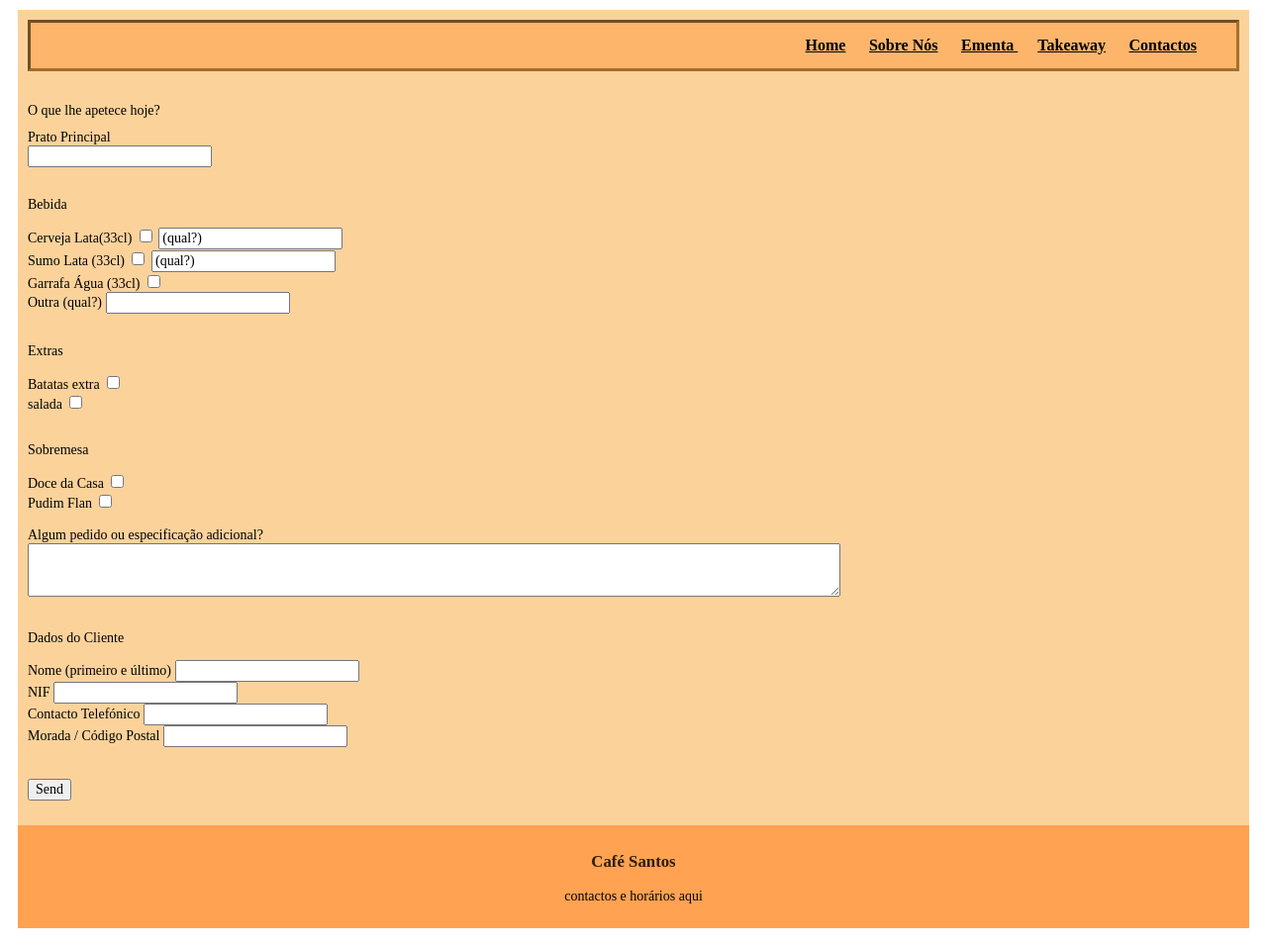
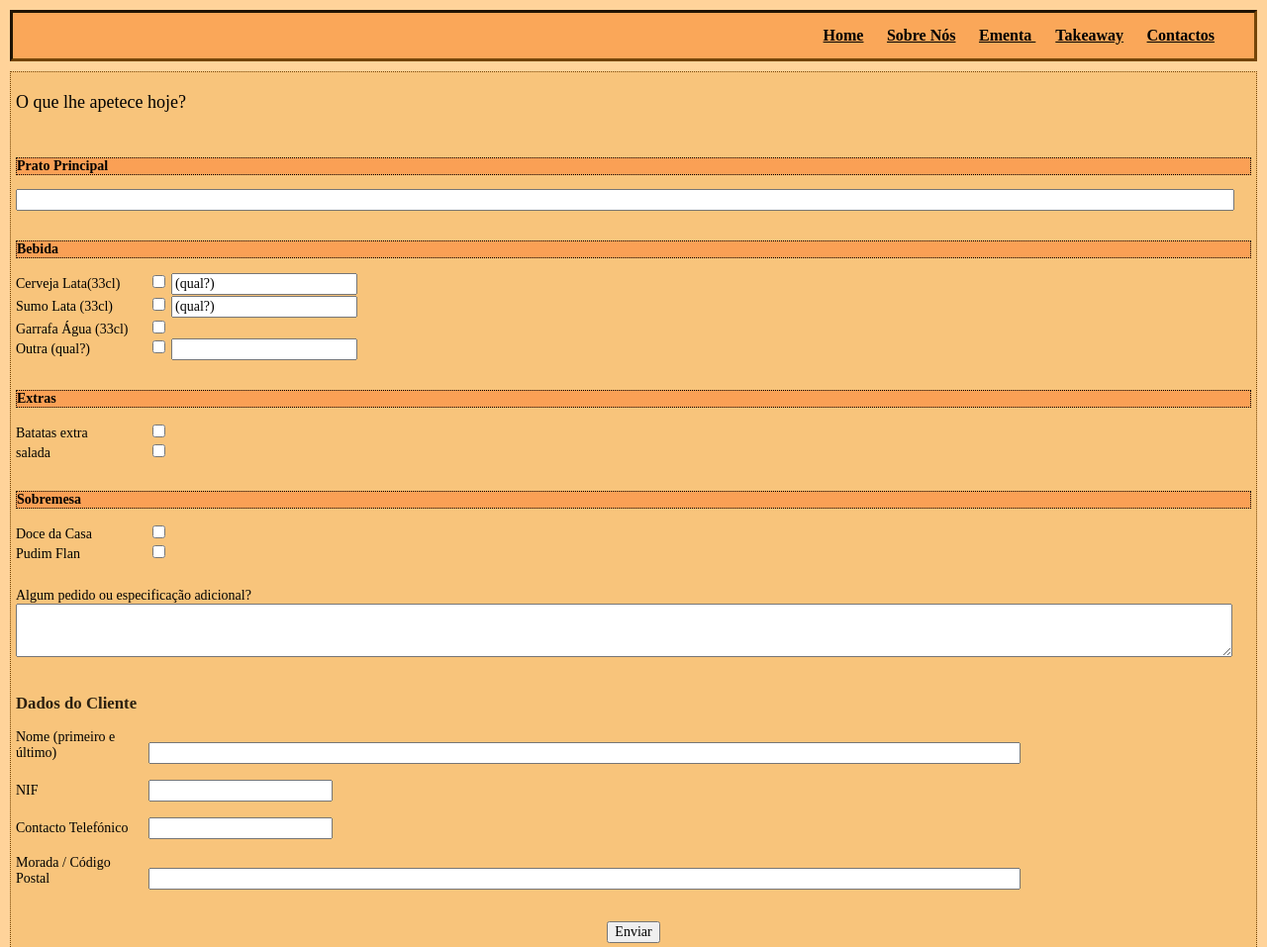
Before and after one commit to APereira23/cafe-regio, a plain HTML site: page pages/takeaway/takeaway.html in a window 1280 px wide. Shown: the top 957 px of the page at 99% size. Drawn offline with Linux system fonts and the light colour scheme.

Commit message:
Finish Takeaway page formatting

```diff
--- a/pages/menu/styles.css
+++ b/pages/menu/styles.css
@@ -15,7 +15,6 @@ body {
 
 header {
   background-color: #ffd39a;
-  margin: 10px;
   padding: 5px;
   margin-bottom: -10px;
 
@@ -114,7 +113,9 @@ td {
   text-align: center;
 }
 
-
+.iva {
+ padding-bottom: 40px;
+}
 
 
 footer {
@@ -122,6 +123,7 @@ footer {
   padding: 10px;
   margin: 10px;
   margin-top: 12px;
+  margin-bottom: 0px;
   text-align: center;
 }
 
--- a/pages/takeaway/styles.css
+++ b/pages/takeaway/styles.css
@@ -3,15 +3,21 @@
   font-family: "Times New Roman", sans-serif;
   font-size: 14px;
   font-weight: 500;
+  ;
+}
+
+body {
+  background-color: #ffd39a;
+  margin: 0px;
 }
 
 /* header */
 
 header {
-  background-color: #fab760a0;
-  margin: 10px;
+  background-color: #ffd39a;
   padding: 5px;
   margin-bottom: -10px;
+
 }
 
 .subtitle {
@@ -21,8 +27,8 @@ header {
 }
 
 nav {
-  background-color: #ff770050;
-  border: #744508a0;
+  background-color: #faa759;
+  border: #744508;
   border-style:inset;
   text-align: right;
   padding-right: 30px;
@@ -40,54 +46,109 @@ li {
   font-weight: bolder;
 }
 
-/*Main*/
+/* main */
+main {
+  background-color: #ffd39a;
+  padding: 0px;
+  margin: 10px;
+  margin-bottom: -12px;
+}
+
+/* pedido */
+
+.form {
+  border: dotted 1px #744508;
+  background-color: rgba(224, 146, 20, 0.229);
+  padding: 5px;
+}
+
+#prato-principal {
+  width: 98%;
+}
+
+.form h1 {
+  font-size: 18px;
+}
+
+#hide {
+  display: none;
+}
+
+.form-subtitle {
+  font-weight: 700;
+  background-color: #ff4d004f;
+  border: dotted 1px;
+}
+
+label {
+  display: inline-block;
+  width: 120px;
+  padding-right: 10px;
+}
 
 
-main {
-  background-color: #fab760a0;
-  padding: 10px;
-  margin: 10px;
-  margin-bottom: -12px;
-  padding-bottom: 25px;
+.item .textbox {
+  width: 180px;
 }
+
+.comentario {
+  width: 100%;
+  margin-top: 10px;
+}
+
+#comentario {
+  width: 98%;
+}
+
+.dados {
+  display: block;
+}
+
+#dadosnome,
+#morada {
+  width: 70%;
+}
+
+.send {
+  text-align: center;
+  margin-bottom: 30px;
+}
+
+/* dados-cliente */
+
 
 
 /* footer */
 
 footer {
-  background-color: #ff7700ae;
+  background-color: #faa759;
   padding: 10px;
   margin: 10px;
   margin-top: 12px;
+  margin-bottom: 0px;
   text-align: center;
 }
 
+
 /* mobile */
 
-@media only screen and (max-width:900px) {
+@media only screen and (max-width:480px) {
 
 nav
   {
-  text-align: center;
-  margin: 0px;
+  justify-content: center;
+  padding-right: 0%;
   }
 
-li
+ul
   {
-  display:contents;
-
-  }
-
-#nav-takeaway,
-#nav-sobre
-  {
-  display: none;
+  padding-left: 0%;
+  text-align: center;
   }
 
 .navlink
   {
-  margin: 3px;
-  font-size: 12px;
+  font-size: 10px;
   font-weight: bolder;
   }
 
--- a/pages/takeaway/takeaway.html
+++ b/pages/takeaway/takeaway.html
@@ -22,75 +22,100 @@
     </header>
 
     <main>
-      <section id="form">
-        <div id="pedido">
+      <section class="form">
+        <div>
           <h1>O que lhe apetece hoje?</h1>
+          <br>
           <form action="../pages/submissions.html" method="POST">
-            <label for="prato-principal">Prato Principal</label>
-              <br>
-              <input type="text" name="prato-principal"
+            <p class="form-subtitle">Prato Principal</p>
+            <label id="hide"  class="form-subtitle" for="prato-principal"></label>
+              <input id="prato-principal" type="text" name="prato-principal"
               title="Indique o prato pretendido" required>
             <br>
             <br>
-            <p><strong>Bebida</strong></p>
+            <p class="form-subtitle">Bebida</p>
+              <span class="item">
                 <label for="cerveja">Cerveja Lata(33cl)</label>
-              <input id="cerveja" name="bebida" type="checkbox" value="cerveja">
-                <input id="cerveja" name="bebida" type="text" value="(qual?)">
+                <input class="checkbox" id="cerveja" name="bebida" type="checkbox" value="cerveja">
+                  <input class="textbox" id="cerveja" name="bebida" type="text" value="(qual?)">
+              </span>
               <br>
+              <span class="item">
                 <label for="sumo">Sumo Lata (33cl)</label>
-              <input id="sumo" name="bebida" type="checkbox" value="sumo">
-                <input id="sumo" name="bebida" type="text" value="(qual?)">
+                <input class="checkbox" id="sumo" name="bebida" type="checkbox" value="sumo">
+                  <input class="textbox" id="sumo" name="bebida" type="text" value="(qual?)">
+              </span>
               <br>
+              <span class="item">
                 <label for="agua">Garrafa Água (33cl)</label>
-              <input id="agua" name="bebida" type="checkbox" value="agua">
+                <input class="checkbox" id="agua" name="bebida" type="checkbox" value="agua">
+              </span>
               <br>
+              <span class="item">
                 <label for="outra">Outra (qual?)</label>
-              <input id="outra" name="bebida" type="text">
+                <input class="checkbox" id="outra" name="bebida" type="checkbox" value="outra">
+                  <input class="textbox" id="outra" name="bebida" type="text">
+              </span>
               <br><br>
 
-            <p><strong>Extras</strong></p>
+            <p class="form-subtitle">Extras</p>
+              <span class="item">
                 <label for="batatas">Batatas extra</label>
-              <input id="batatas" name="extras" type="checkbox" value="batatas">
+                <input class="checkbox" id="batatas" name="extras" type="checkbox" value="batatas">
+              </span>
               <br>
+              <span class="item">
                 <label for="salada">salada</label>
-              <input id="salada" name="extras" type="checkbox" value="salada">
+                <input class="checkbox" id="salada" name="extras" type="checkbox" value="salada">
+              </span>
               <br><br>
 
-            <p><strong>Sobremesa</strong></p>
+            <p class="form-subtitle">Sobremesa</p>
+              <span class="item">
                 <label for="doce-casa">Doce da Casa</label>
-              <input id="doce-casa" name="extras" type="checkbox" value="doce-casa">
+                <input class="checkbox" id="doce-casa" name="extras" type="checkbox" value="doce-casa">
+              </span>
               <br>
+              <span class="item">
                 <label for="pudim">Pudim Flan</label>
-              <input id="pudim" name="extras" type="checkbox" value="pudim">
+                <input class="checkbox" id="pudim" name="extras" type="checkbox" value="pudim">
+              </span>
               <br><br>
 
-            <label for="comentario">Algum pedido ou especificação adicional?</label>
+            <label class="comentario" for="comentario">Algum pedido ou especificação adicional?</label>
             <br>
-              <textarea id="comentario" name="comentario" rows="3" cols="100">
+              <textarea id="comentario" name="comentario" rows="3" cols="50">
               </textarea>
             <br>
             <br>
           </div>
-          <div id="dados-cliente">
-            <p>Dados do Cliente</p>
+          <div class="cliente">
+            <p class="subtitle">Dados do Cliente</p>
+              <span class="item dados">
                 <label for="dadosnome">Nome (primeiro e último)</label>
                   <input id="dadosnome" name="dados-cliente" type="text" required>
+              </span>
             <br>
+              <span class="item dados">
                 <label for="nif">NIF</label>
                   <input id="nif" name="dados-cliente" type="text"
                   pattern="[0-9]+" minlength="9" maxlength="9">
+              </span>
             <br>
+              <span class="item dados">
                 <label for="tlm">Contacto Telefónico</label>
                   <input id="tlm" name="dados-cliente" type="text"
                   pattern="[0-9]+" minlength="9" maxlength="9" required>
+              </span>
             <br>
+              <span class="item dados">
                 <label for="morada">Morada / Código Postal</label>
                   <input id="morada" name="dados-cliente" type="text" required>
-
+              </span>
           </div>
           <br><br>
-          <div id="send">
-            <input type="submit" value="Send">
+          <div class="send">
+            <input type="submit" value="Enviar">
           </div>
 
         </form>
--- a/styles.css
+++ b/styles.css
@@ -16,7 +16,6 @@ body {
 
 header {
   background-color: #ffd39a;
-  margin: 10px;
   padding: 5px;
   margin-bottom: -10px;
 
@@ -130,6 +129,7 @@ footer {
   padding: 10px;
   margin: 10px;
   margin-top: 12px;
+  margin-bottom: 0px;
   text-align: center;
 }
 
```
Lines whose indentation alone changed are shown as unchanged.
